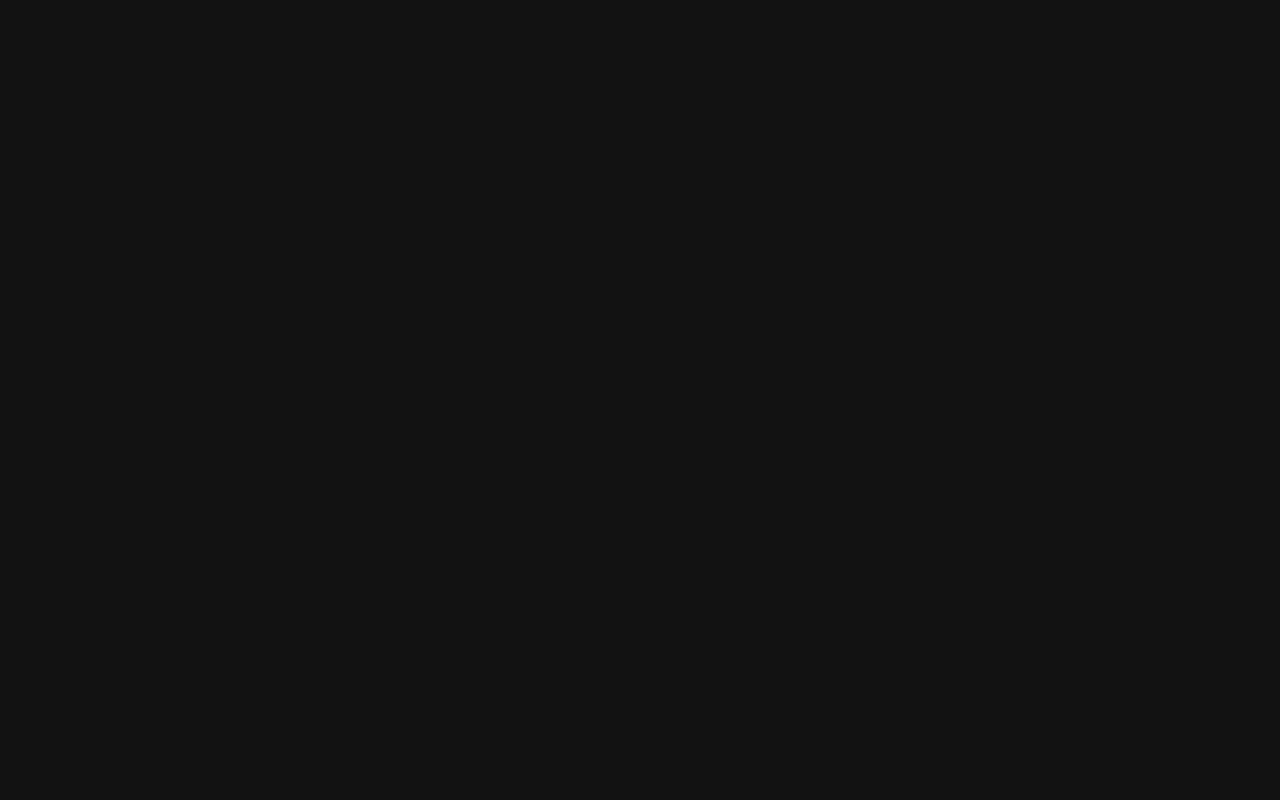
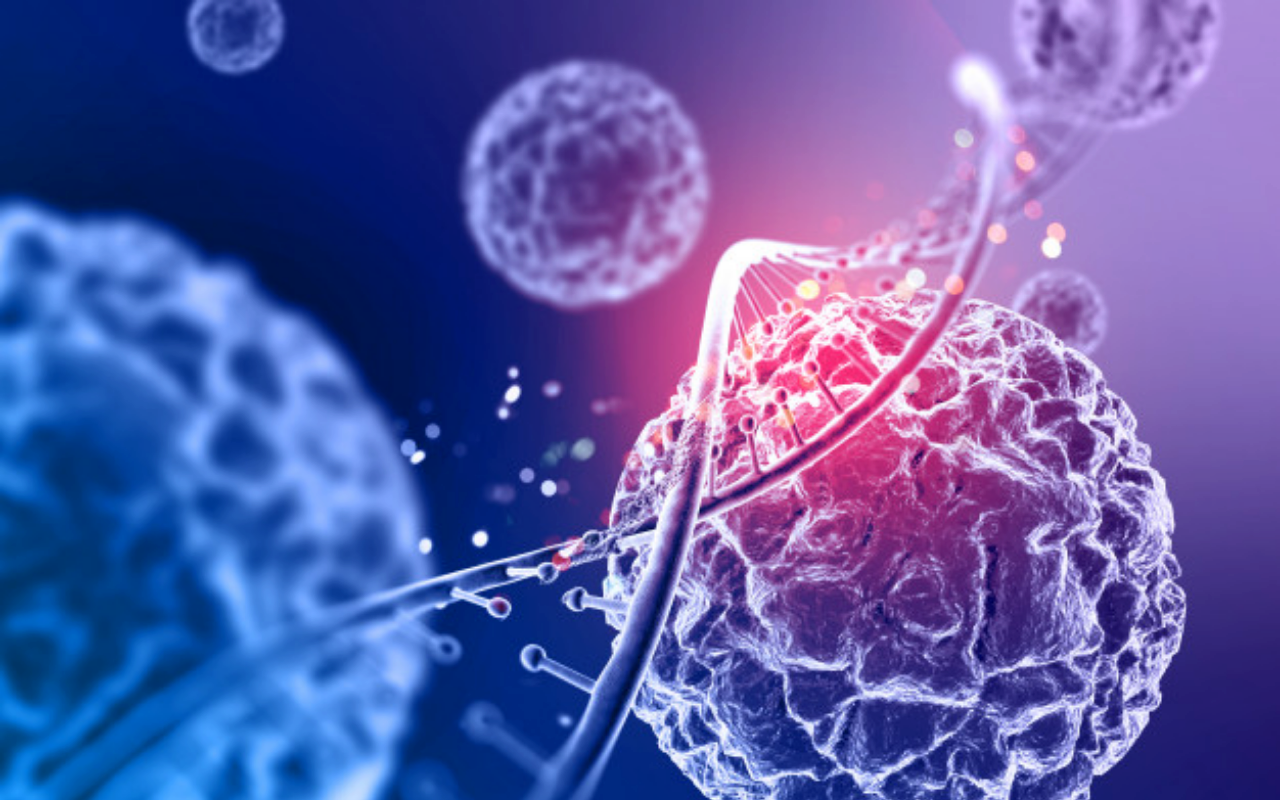
Before and after one commit to nipun24/COVID19-tweet-analyser, a React (Create React App) app in the folder frontend/: page / in a window 1280 px wide. Built offline with nearby package versions, Linux system fonts and the light colour scheme.

Commit message:
backgroundAdded

```diff
--- /dev/null
+++ b/frontend/src/Home.css
@@ -0,0 +1,18 @@
+body {
+    height: 100%;
+    /* width: 100%; */
+    padding: 0;
+    background: white;
+    background-image: url("virus.jpg");
+    background-size: cover;
+    background-repeat: no-repeat;
+    position: fixed;
+    background-attachment: scroll;
+    top: 0;
+    right: 0;
+    bottom: 0;
+    left: 0;
+    content: "";
+    z-index: 0;
+    opacity:0.9
+}
--- a/frontend/src/Home.js
+++ b/frontend/src/Home.js
@@ -1,17 +1,12 @@
+import React from 'react';
+import './Home.css'
 
 
-import React from 'react'
-import ReactPlayer from 'react-player'
+export default function ImgMediaCard() {
 
-const Home = (props) => {
-    return (
-        <ReactPlayer
-            url='https://youtu.be/9Uq2RJQUvew'
-            loop = {true}
-            width='100%'
-            height='100%'
-            playing = {true}
-        />
+    return(
+        <body>
+
+        </body>
     )
 }
-export default Home
--- a/frontend/src/index.js
+++ b/frontend/src/index.js
@@ -2,6 +2,7 @@ import React from "react";
 import ReactDOM from "react-dom";
 import App from "./App";
 import "./index.css";
+
 import { createMuiTheme, ThemeProvider } from "@material-ui/core/styles";
 
 const darkTheme = createMuiTheme({
```
Also changed, not shown: frontend/package.json (+3 -5 lines), frontend/src/virus.jpg (added), 1 other file (tests, documents, lock files or other folders).
